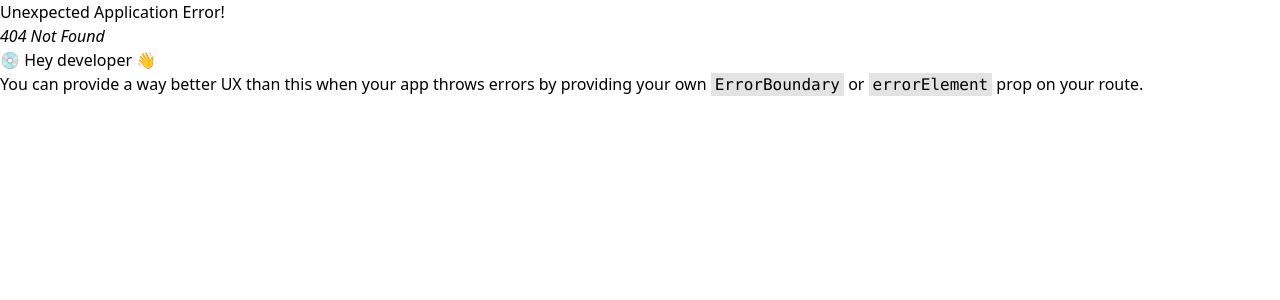
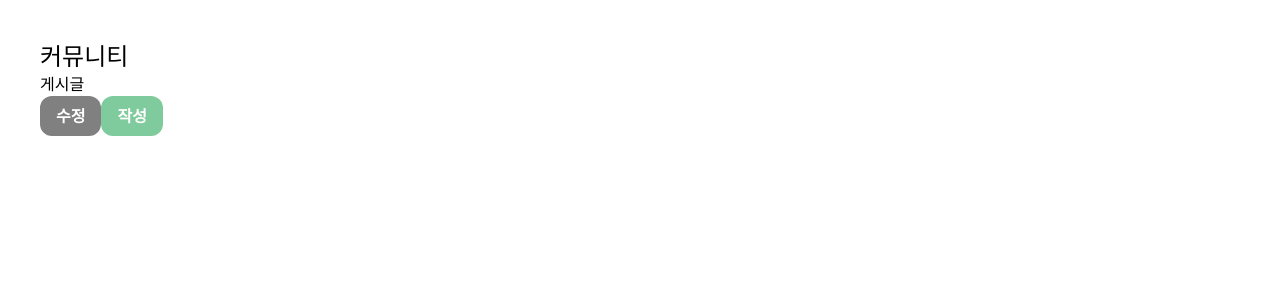
Before and after one commit to Baseball-Archive/client, a React (Vite) app: page /posts in a window 1280 px wide. Before the commit this address had no page. Shown: the top 300 px of the page. Built offline with nearby package versions, Linux system fonts and the light colour scheme.

Commit message:
Community 폴더 생성, Posts 컴포넌트 추가

```diff
--- a/src/Router.tsx
+++ b/src/Router.tsx
@@ -1,11 +1,16 @@
 import { createBrowserRouter } from 'react-router-dom';
 import Home from './pages/Home/Home';
+import Posts from './pages/Community/Posts';
 
 const router = createBrowserRouter([
   {
     path: '/',
     element: <Home />,
   },
+  {
+    path: '/posts',
+    element: <Posts />,
+  }
 ]);
 
 export default router;
--- /dev/null
+++ b/src/pages/Community/Post.tsx
@@ -0,0 +1,9 @@
+const Post = () => {
+  return (
+    <>
+      <div>게시글</div>
+    </>
+  );
+};
+
+export default Post;
--- /dev/null
+++ b/src/pages/Community/Posts.tsx
@@ -0,0 +1,25 @@
+import Button from "../../components/common/Button";
+import Post from "./Post";
+
+const Posts = () => {
+  return (
+    <>
+      <div className="m-10">
+        <header>
+          <h2 className="text-2xl">커뮤니티</h2>
+        </header>
+
+        <main>
+          <Post />
+        </main>
+
+        <footer>
+          <Button size="medium" scheme="secondary">수정</Button>
+          <Button size="medium" scheme="primary">작성</Button>
+        </footer>
+      </div>
+    </>
+  );
+};
+
+export default Posts;
```
